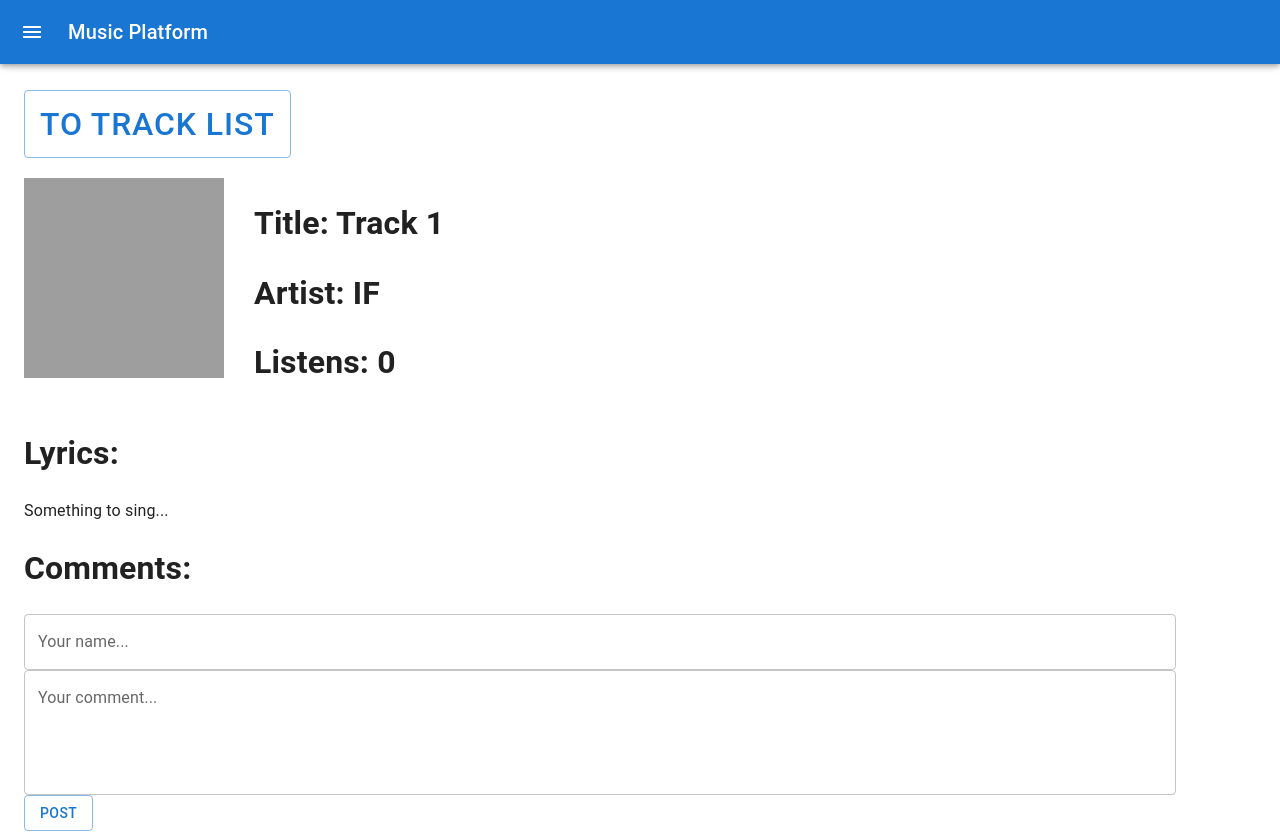
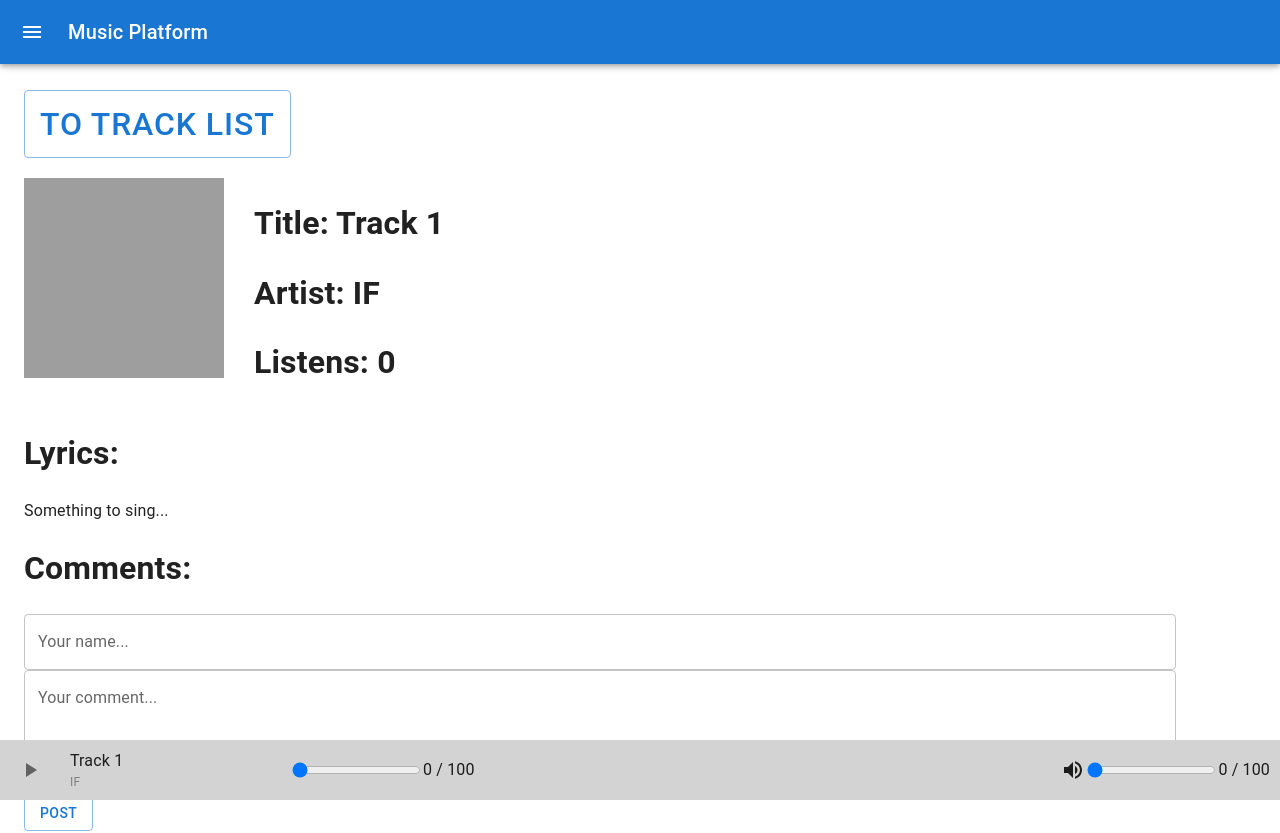
Before and after one commit to vpro85/music-platform, a Next.js app in the folder client/: page /tracks/1 in a window 1280 px wide. Shown: the top 833 px of the page. Built offline with nearby package versions, Linux system fonts and the light colour scheme; grey boxes are pictures that could not be loaded.

Commit message:
Add Player component

```diff
--- /dev/null
+++ b/client/components/Player.tsx
@@ -0,0 +1,40 @@
+import React from 'react';
+import {Grid, IconButton} from "@material-ui/core";
+import {Pause, PlayArrow, VolumeUp} from "@mui/icons-material";
+import {ITrack} from "../types/tracks";
+import styles from '../styles/Player.module.scss'
+import TrackProgress from "./TrackProgress";
+
+const Player = () => {
+    const active = false
+    const track: ITrack = {
+        _id: '1',
+        artist: 'IF',
+        text: 'Something to sing...',
+        name: 'Track 1',
+        // comments: [],
+        listens: 0,
+        audio: 'http://192.168.1.13:5000/audio/5a84022e-d330-4447-815a-ac2710b71fc9.mp3',
+        picture: 'http://192.168.1.13:5000/image/e3be65d1-31a6-4586-980b-966bcc019336.jpg',
+        comments:[
+            {_id: '1', username: "Vadim", text: "Very good!"},
+            {_id: '2', username: "Vad", text: "Not bad.."}
+        ]
+    }
+    return (
+        <div className={styles.player}>
+            <IconButton onClick={e => e.stopPropagation()}>
+                {active ? <Pause/> : <PlayArrow/>}
+            </IconButton>
+            <Grid container direction={"column"} style={{width: 200, margin: '0 20px'}}>
+                <div>{track.name}</div>
+                <div style={{fontSize: 12, color: "gray"}}>{track.artist}</div>
+            </Grid>
+            <TrackProgress left={0} right={100} onChange={()=>({})}/>
+            <VolumeUp style={{marginLeft: 'auto'}}/>
+            <TrackProgress left={0} right={100} onChange={()=>({})}/>
+        </div>
+    );
+};
+
+export default Player;
--- /dev/null
+++ b/client/components/TrackProgress.tsx
@@ -0,0 +1,18 @@
+import React from 'react';
+
+interface ITrackProgressProps {
+    left: number;
+    right: number;
+    onChange: (e) => void;
+}
+
+const TrackProgress: React.FC<ITrackProgressProps> = ({left, right, onChange}) => {
+    return (
+        <div style={{display: 'flex'}}>
+            <input type="range" min={left} max={right} value={left} onChange={onChange}/>
+            {left} / {right}
+        </div>
+    );
+};
+
+export default TrackProgress;
--- a/client/layouts/MainLayout.tsx
+++ b/client/layouts/MainLayout.tsx
@@ -1,6 +1,7 @@
 import React from 'react';
 import Navbar from "../components/Navbar";
 import {Container} from "@material-ui/core";
+import Player from "../components/Player";
 
 const MainLayout: React.FC = ({children}) => {
     return (
@@ -9,7 +10,7 @@
             <Container style={{margin: '90px 0'}}>
                 {children}
             </Container>
-
+            <Player/>
         </>
     );
 };
--- a/client/pages/tracks/[id].tsx
+++ b/client/pages/tracks/[id].tsx
@@ -11,7 +11,7 @@
         artist: 'IF',
         text: 'Something to sing...',
         name: 'Track 1',
-        comments: [],
+        // comments: [],
         listens: 0,
         audio: 'http://192.168.1.13:5000/audio/5a84022e-d330-4447-815a-ac2710b71fc9.mp3',
         picture: 'http://192.168.1.13:5000/image/e3be65d1-31a6-4586-980b-966bcc019336.jpg',
--- /dev/null
+++ b/client/styles/Player.module.scss
@@ -0,0 +1,10 @@
+.player {
+  height: 60px;
+  width: 100%;
+  position: fixed;
+  bottom: 0;
+  display: flex;
+  align-items: center;
+  padding: 0 10px;
+  background-color: lightgray;
+}
```
